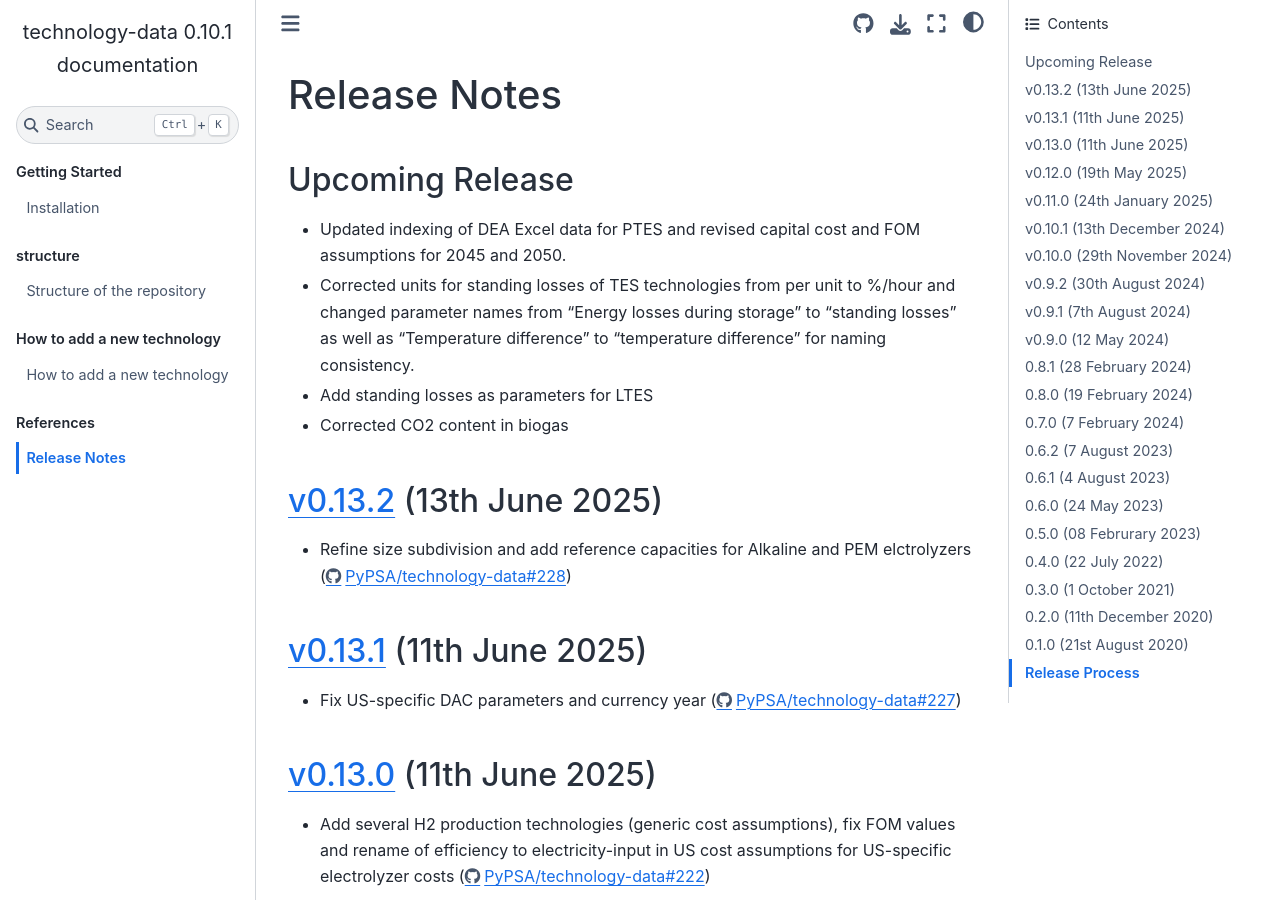
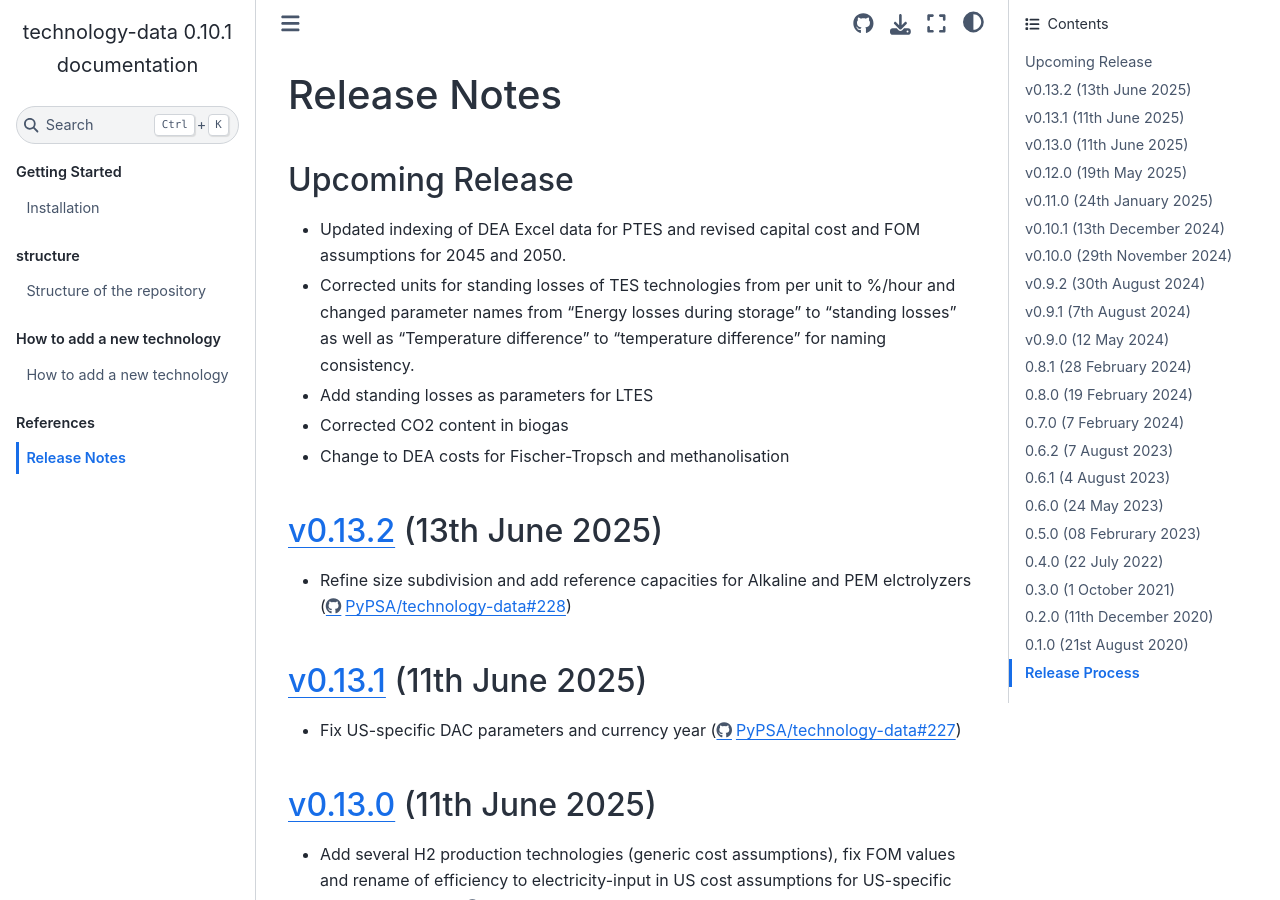
Before and after one commit to PyPSA/technology-data, a Sphinx documentation site: the page built from docs/release_notes.rst, in a window 1280 px wide and 900 px high. Built offline with Sphinx 7.4.7 and the Sphinx Book theme 1.1.4, drawn with Linux system fonts in a browser that asks for light colours.

Commit message:
Added release note

```diff
--- a/docs/release_notes.rst
+++ b/docs/release_notes.rst
@@ -25,6 +25,8 @@ Upcoming Release
 * Add standing losses as parameters for LTES
 
 * Corrected CO2 content in biogas
+
+* Change to DEA costs for Fischer-Tropsch and methanolisation
 
 `v0.13.2 <https://github.com/PyPSA/technology-data/releases/tag/v0.13.2>`__ (13th June 2025)
 =======================================================================================
```
